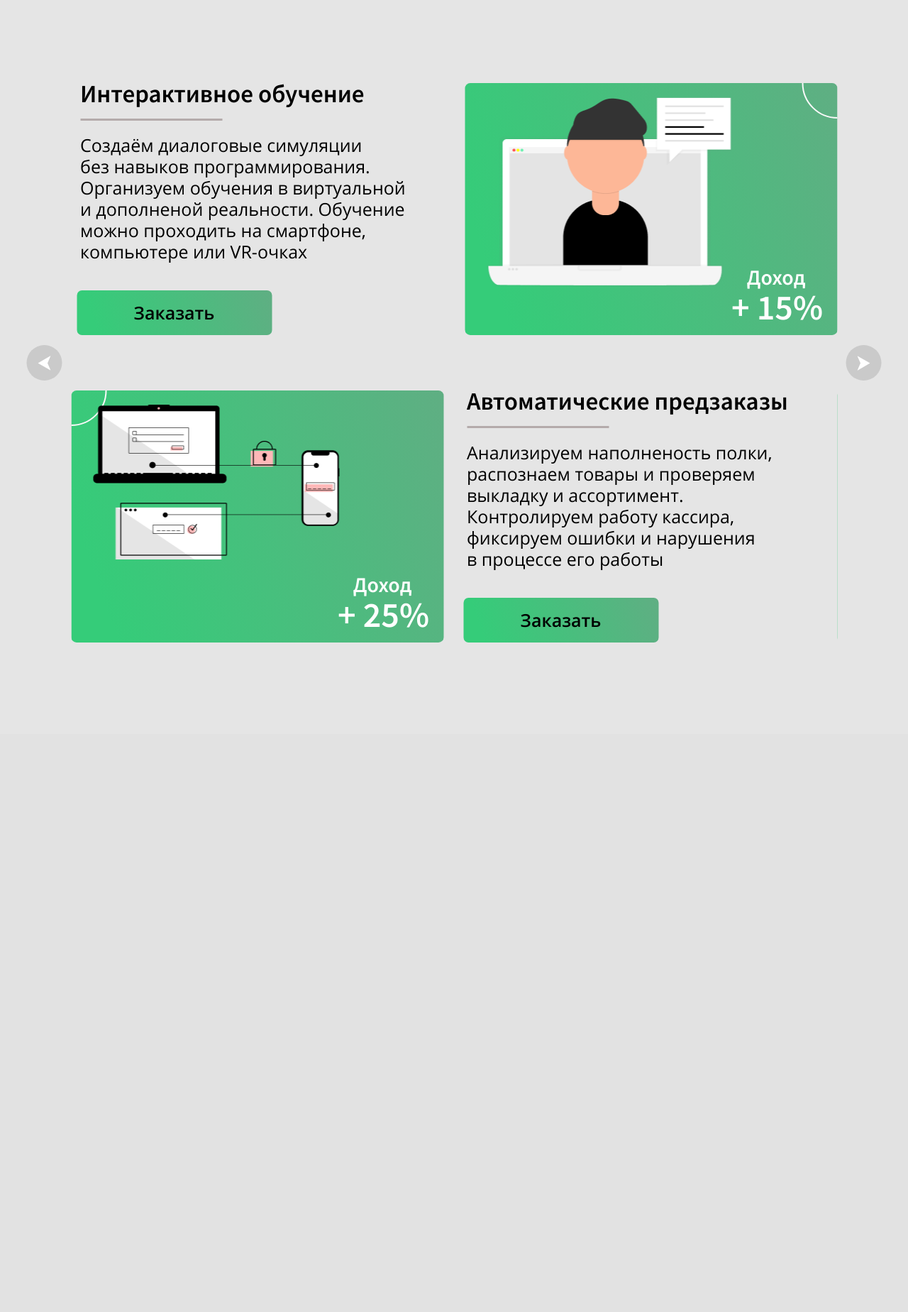
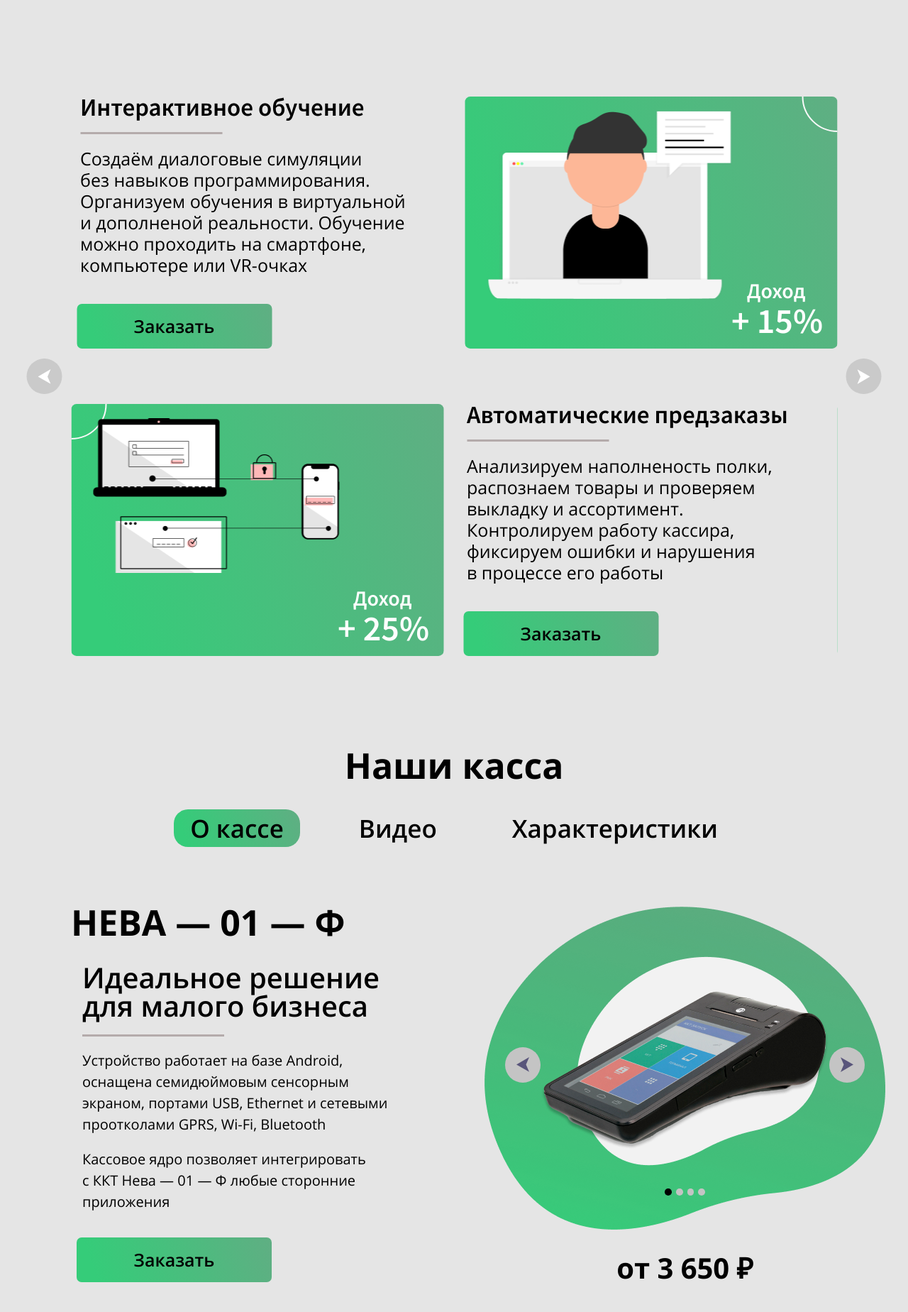
Before and after one commit to obscuremax/BF-internship, a Node project: template src/pages/index.pug in a window 1280 px wide. Shown: the part 2752-4600 px from the top of the page at 71% size. Before the commit the page ends 3657 px from the top, so only its background shows below. Run offline with Node 20 templates, Linux system fonts and the light colour scheme; the template is opened without the code that fills it, so the values that code supplies are empty; style sheets or scripts are compiled from the project's sources.

Commit message:
add block cashbox

```diff
--- /dev/null
+++ b/src/pages/components/cashbox.pug
@@ -0,0 +1,36 @@
+include ../mixin/title
+include ../mixin/section-menu
+include ../mixin/subtitle
+include ../mixin/button
+include ../mixin/arroy
+include ../mixin/link
+
+- let cashBoxLinks = [{adress: "#", name: "О кассе", className: "section-menu_link section-menu_link--active"}, {adress: "#", name: "Видео", className: "section-menu_link"}, {adress: "#", name: "Характеристики", className: "section-menu_link"}]
+
+.cashbox
+  .container
+    +title("Наши касса", "cashbox_title")
+    +section-menu(cashBoxLinks)
+    .cashbox_inner
+      .cashbox_col.cashbox_col--first
+        h4.cashbox_title-sm НЕВА — 01 — Ф
+        +subtitle("Идеальное решение для малого бизнеса", "Устройство работает на базе Android, оснащена семидюймовым сенсорным экраном, портами USB, Ethernet и сетевыми проотколами GPRS, Wi-Fi, Bluetooth", "Кассовое ядро позволяет интегрировать с ККТ Нева — 01 — Ф любые сторонние приложения")
+        +button("Заказать", "scenario-card_button cashbox_button")
+      .cashbox_col.cashbox_col--second
+        .cashbox-slider
+          .cashbox-slider_box
+            a(href="#").cashbox-slider_link
+              +arroy("cashbox-slider_arroy sphere-slider_image sphere-slider_image--rotate180")
+            .cashbox-slider_content
+              img(src="../../img/cashbox.png", alt="").cashbox-slider_image
+            a(href="#").cashbox-slider_link
+              +arroy("cashbox-slider_arroy sphere-slider_image")
+          .cashbox-slider_nav
+            +link("#", "",className="cashbox-slider_circle cashbox-slider_circle--active")
+            +link("#", "",className="cashbox-slider_circle")
+            +link("#", "",className="cashbox-slider_circle")
+            +link("#", "",className="cashbox-slider_circle")
+
+
+
+        p.cashbox_price от 3 650 ₽
--- a/src/pages/index.pug
+++ b/src/pages/index.pug
@@ -6,3 +6,4 @@
     include components/simple
     include components/sphere
     include components/scenario
+    include components/cashbox
--- a/src/pages/mixin/subtitle.pug
+++ b/src/pages/mixin/subtitle.pug
@@ -1,4 +1,6 @@
-mixin subtitle(subtitle, text)
-	.subtitle
-		h3.subtitle_main #{subtitle}
-		p.subtitle_text #{text}
+mixin subtitle(subtitle, text, text2)
+  .subtitle
+    h3.subtitle_main #{subtitle}
+    p.subtitle_text #{text}
+    if text2 == true
+    p.subtitle_text #{text2}
--- /dev/null
+++ b/src/styles/components/cashbox.scss
@@ -0,0 +1,121 @@
+@import "../utils/variables";
+
+.cashbox {
+  padding-bottom: 13.6rem;
+
+  &_title {
+    font-weight: bold;
+    font-size: $big;
+    line-height: $big;
+  }
+
+  .section-menu {
+    margin-top: 5.4rem;
+  }
+
+  .subtitle_text {
+    font-size: $small-bg;
+    line-height: $medium;
+    letter-spacing: 0;
+  }
+
+  .subtitle {
+    margin-left: 1.6rem;
+    width: 49.1rem;
+  }
+
+  &_title-sm {
+    font-weight: bold;
+    font-size: $big;
+    line-height: 4.5rem;
+  }
+
+  &_col {
+    display: flex;
+    flex-direction: column;
+    align-items: center;
+    justify-content: space-between;
+
+    &--first {
+      align-items: flex-start;
+    }
+
+    &--second {
+      position: relative;
+      right: -68px;
+    }
+  }
+
+  &_inner {
+    display: flex;
+    margin-top: 9.5rem;
+    height: 52.9rem;
+    justify-content: space-between;
+  }
+
+
+  &_price {
+    font-weight: bold;
+    font-size: $less-big;
+    line-height: $less-big;
+  }
+}
+
+
+.cashbox-slider {
+  width: 56.5rem;
+  height: 45.5rem;
+  background: right 41.3% top 43.8% no-repeat url("../../img/fon-white.png"), url("../../img/fon-green.png") 0 0/100% 100% no-repeat;
+  display: flex;
+  flex-direction: column;
+  align-items: center;
+  justify-content: center;
+
+  &_box {
+    display: flex;
+    align-items: center;
+    justify-content: space-around;
+    margin-top: 5rem;
+  }
+
+  &_content {
+    padding-top: 2rem;
+  }
+
+  &_link {
+    width: 5rem;
+    height: 5rem;
+    border-radius: 50%;
+    background: #c4c4c4;
+    display: flex;
+    align-items: center;
+    justify-content: center;
+  }
+
+  &_arroy {
+    path {
+      fill: #59557b;
+    }
+  }
+
+  &_nav {
+    display: flex;
+    margin-top: 5rem;
+  }
+
+  &_circle {
+    width: 0.97rem;
+    height: 0.97rem;
+    border-radius: 50%;
+    background: #c4c4c4;
+    display: block;
+
+    & + & {
+      margin-left: 0.6rem;
+    }
+
+    &--active {
+      background: #000000;
+    }
+  }
+}
--- a/src/styles/components/components.scss
+++ b/src/styles/components/components.scss
@@ -25,3 +25,5 @@
 @import "scenario-cards";
 
 @import "slider";
+
+@import "cashbox";
```
Also changed, not shown: src/img/cashbox.png (added), src/img/fon-green.png (added), src/img/fon-white.png (added).
